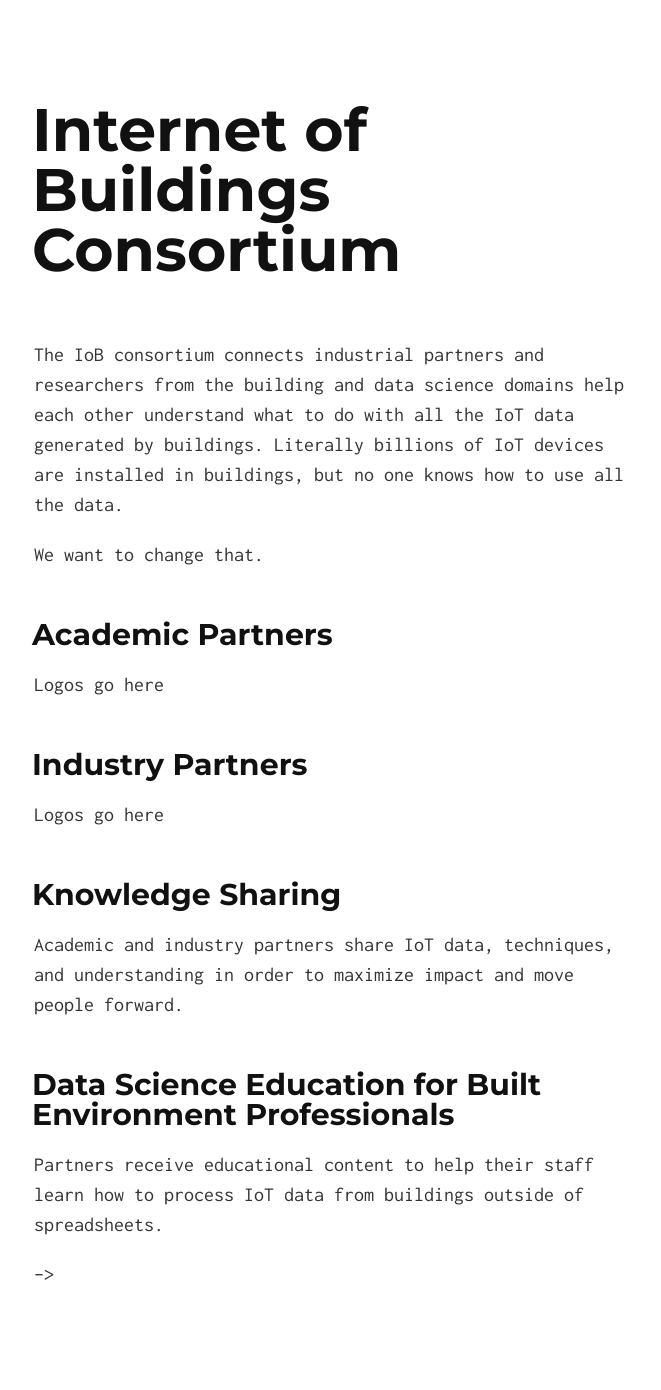
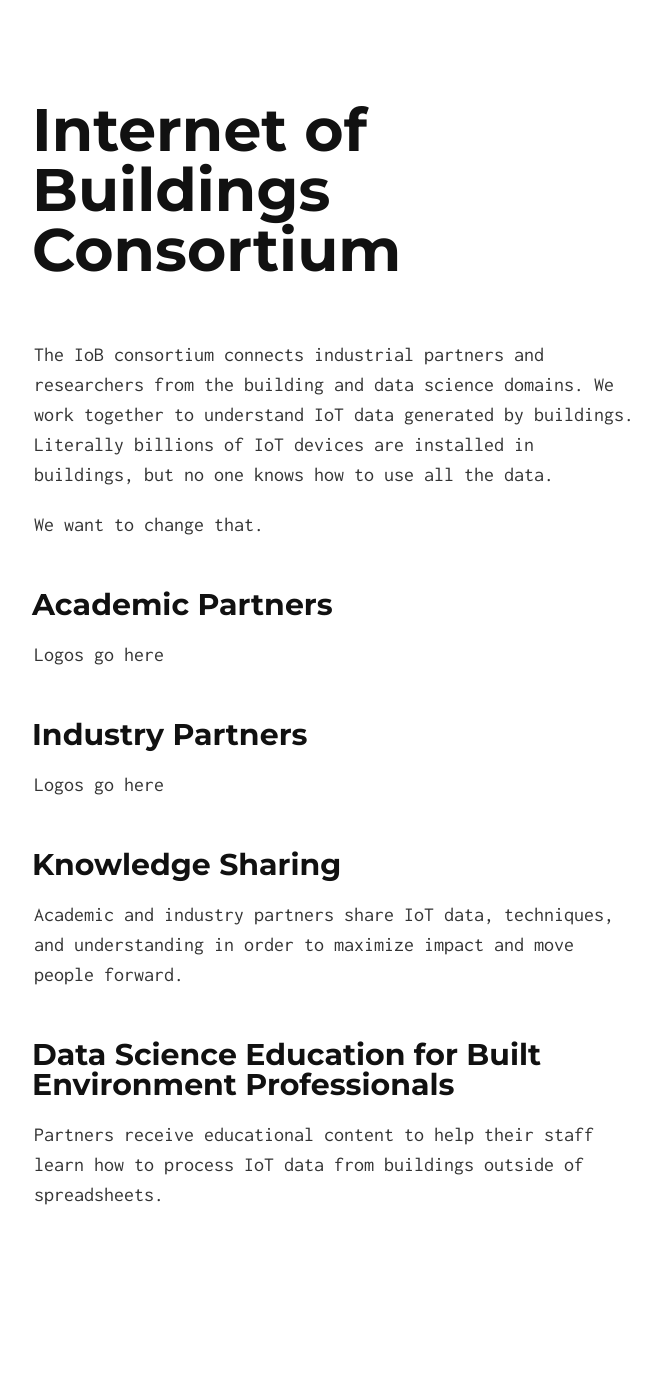
Before and after one commit to buds-lab/iob, a Jekyll site: the page built from index.md, in a window 1280 px wide. Shown: the whole page, without its empty margins (306-967 px from the left). Built offline with Jekyll 4.4.1, drawn with Linux system fonts in a browser that asks for light colours; our own code applies the rules of GitHub Pages for plain Markdown files; after the commit the page ends 1310 px from its top, so only the background shows below that.

Commit message:
fix typos

```diff
--- a/index.md
+++ b/index.md
@@ -4,7 +4,7 @@ layout: default
 
 # Internet of Buildings Consortium
 
-The IoB consortium connects industrial partners and researchers from the building and data science domains help each other understand what to do with all the IoT data generated by buildings. Literally billions of IoT devices are installed in buildings, but no one knows how to use all the data.
+The IoB consortium connects industrial partners and researchers from the building and data science domains. We work together to understand IoT data generated by buildings. Literally billions of IoT devices are installed in buildings, but no one knows how to use all the data.
 
 We want to change that.
 
@@ -81,7 +81,7 @@ Do any (or all) of these situations describe you?
 
  -->
 
-<!-- &copy; 2018 BUDS Lab --> -->
+<!-- &copy; 2018 BUDS Lab -->
 <!--
 Website design forked from [Solo Jekyll theme](https://chibicode.github.io/solo/){:target="_blank"} and hosted on [Github Pages](https://pages.github.com/){:target="_blank"} -->
 
```
